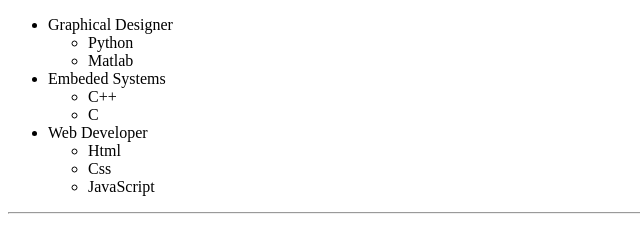
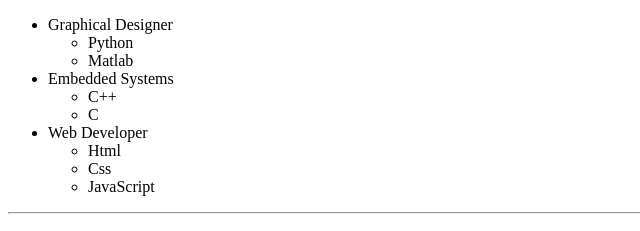
Before and after one commit to IiMed0oiI/html-Resume, a plain HTML site: page index.html in a window 1280 px wide. Shown: the part 682-913 px from the top of the page, 0-640 px from the left. Drawn offline with Linux system fonts and the light colour scheme.

Commit message:
Add files via upload

```diff
--- a/index.html
+++ b/index.html
@@ -30,7 +30,7 @@
             </ul>
         </li>
         <li>
-            Embeded Systems
+            Embedded Systems
             <ul>
                 <li>C++</li>
                 <li>C</li>
```
